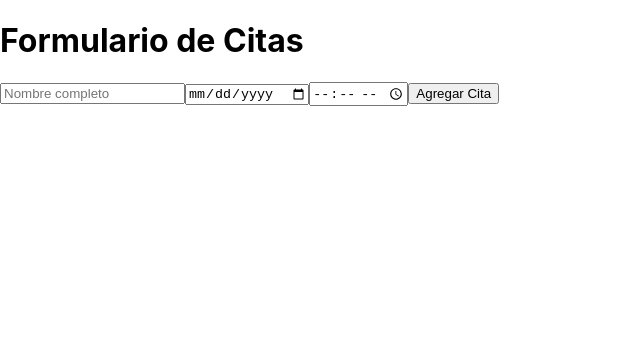
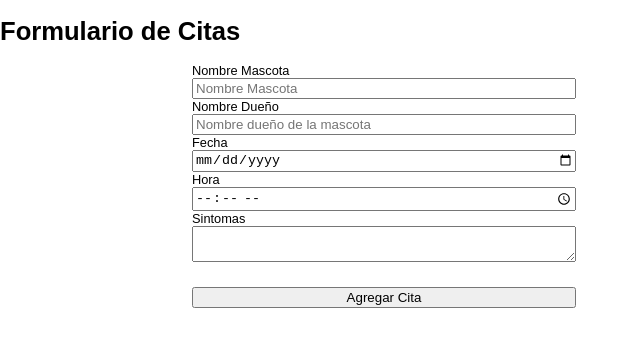
Before and after one commit to agosbottarini/TP_GestorDeCitas_Bottarini_Piva, a React (Create React App) app in the folder my-app/: page / in a window 1280 px wide. Shown: the top 346 px of the page, without its empty margins (0-640 px from the left). Built offline with nearby package versions, Linux system fonts and the light colour scheme.

Commit message:
revisar todo

```diff
--- a/my-app/src/components/FormularioCita/index.jsx
+++ b/my-app/src/components/FormularioCita/index.jsx
@@ -13,7 +13,6 @@ const FormularioCita =  ({ setCitas }) => {
             fecha,
             hora
         }
-
         setCitas(prevCitas => [...prevCitas, nuevaCita]);
         setNombre('')
         setFecha('')
@@ -21,12 +20,22 @@ const FormularioCita =  ({ setCitas }) => {
     }
 
     return (
-        <form onSubmit={handleSubmit}>
-          <input type="text" value={nombre} onChange={(def) => setNombre(def.target.value)} placeholder="Nombre completo" />
-          <input type="date" value={fecha} onChange={(def) => setFecha(def.target.value)} placeholder="Fecha" />
-          <input type="time" value={hora} onChange={(def) => setHora(def.target.value)} placeholder="Hora" />
-          <button type="submit">Agregar Cita</button>
-        </form>
+        <div className='primera-mitad' style={{marginLeft: "15vw"}}>
+            <form style={{display: "flex", flexDirection: "column", marginBottom: "5vw"}}>
+              <label>Nombre Mascota</label>
+              <input type="text" name="mascota" class="u-full-width" placeholder="Nombre Mascota" value=""></input>
+              <label>Nombre Dueño</label>
+              <input type="text" name="propietario" class="u-full-width" placeholder="Nombre dueño de la mascota" value=""></input>
+              <label>Fecha</label>
+              <input type="date" name="fecha" class="u-full-width" value=""></input>
+              <label>Hora</label>
+              <input type="time" name="hora" class="u-full-width" value=""></input>
+              <label>Sintomas</label>
+              <textarea name="sintomas" class="u-full-width" style={{resize: "4vw", marginBottom: "2vw"}}></textarea>
+              <button type="submit" class="u-full-width button-primary">Agregar Cita</button>
+
+            </form>
+        </div>
       )
 
 }
--- a/my-app/src/index.css
+++ b/my-app/src/index.css
@@ -1,8 +1,7 @@
 body {
   margin: 0;
-  font-family: -apple-system, BlinkMacSystemFont, 'Segoe UI', 'Roboto', 'Oxygen',
-    'Ubuntu', 'Cantarell', 'Fira Sans', 'Droid Sans', 'Helvetica Neue',
-    sans-serif;
+  font-size: 1vw;
+  font-family:Arial, Helvetica, sans-serif;
   -webkit-font-smoothing: antialiased;
   -moz-osx-font-smoothing: grayscale;
 }
@@ -11,3 +10,8 @@ code {
   font-family: source-code-pro, Menlo, Monaco, Consolas, 'Courier New',
     monospace;
 }
+
+.primera-mitad
+{
+  width: 30%
+}
```
Also changed, not shown: my-app/src/components/ListaCitas/index.jsx (added, +8 -0 lines).
